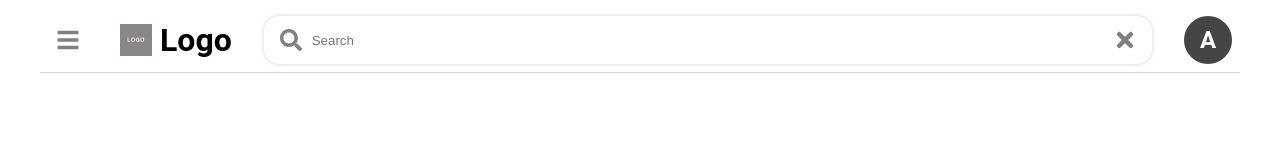
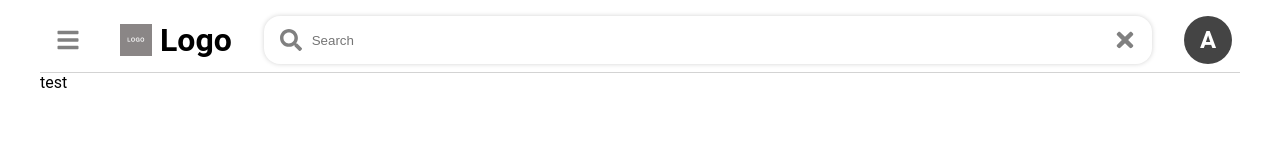
Before and after one commit to fav757/react_task_manager, a React (Create React App) app: page / in a window 1280 px wide. Shown: the top 163 px of the page. Built offline with nearby package versions, Linux system fonts and the light colour scheme.

Commit message:
created Main component

```diff
--- a/src/App.js
+++ b/src/App.js
@@ -1,11 +1,13 @@
 import React from 'react';
 import './App.module.css';
 import Header from './components/Header/Header';
+import Main from './components/Main/Main';
 
 function App() {
   return (
     <div className='app'>
       <Header />
+      <Main />
     </div>
   );
 }
--- /dev/null
+++ b/src/components/Main/Main.js
@@ -0,0 +1,12 @@
+import React from 'react';
+import styles from './Main.module.css';
+
+function Main() {
+  return (
+    <main>
+      test
+    </main>
+  );
+}
+
+export default Main;
```
Also changed, not shown: src/components/Main/Main.module.css (added).
